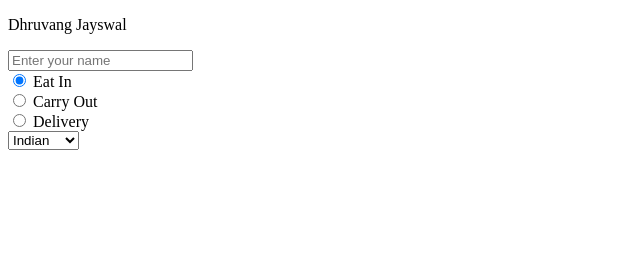
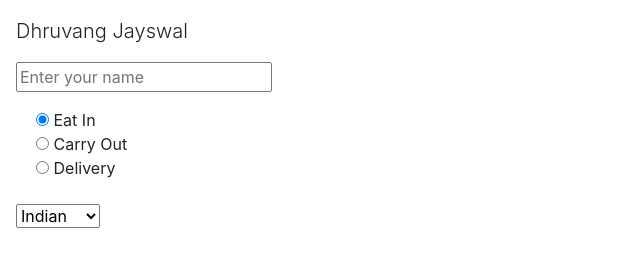
Before and after one commit to DhruJ/it202-activities, a plain HTML site: page homework_3.2.html in a window 1280 px wide. Shown: the whole page, without its empty margins (0-640 px from the left). Drawn offline with nearby package versions, Linux system fonts and the light colour scheme.

Commit message:
homework_3.2

```diff
--- a/homework_3.2.html
+++ b/homework_3.2.html
@@ -1,24 +1,59 @@
 <!DOCTYPE html>
-<html>
+<html lang="en">
 <head>
 <meta charset="UTF-8">
+
+    <link rel="stylesheet" href="https://stackpath.bootstrapcdn.com/bootstrap/4.4.1/css/bootstrap.min.css" integrity="sha384-Vkoo8x4CGsO3+Hhxv8T/Q5PaXtkKtu6ug5TOeNV6gBiFeWPGFN9MuhOf23Q9Ifjh" crossorigin="anonymous">
+    <script src="https://code.jquery.com/jquery-3.4.1.slim.min.js" integrity="sha384-J6qa4849blE2+poT4WnyKhv5vZF5SrPo0iEjwBvKU7imGFAV0wwj1yYfoRSJoZ+n" crossorigin="anonymous"></script>
+    <script src="https://cdn.jsdelivr.net/npm/popper.js@1.16.0/dist/umd/popper.min.js" integrity="sha384-Q6E9RHvbIyZFJoft+2mJbHaEWldlvI9IOYy5n3zV9zzTtmI3UksdQRVvoxMfooAo" crossorigin="anonymous"></script>
+    <script src="https://stackpath.bootstrapcdn.com/bootstrap/4.4.1/js/bootstrap.min.js" integrity="sha384-wfSDF2E50Y2D1uUdj0O3uMBJnjuUD4Ih7YwaYd1iqfktj0Uod8GCExl3Og8ifwB6" crossorigin="anonymous"></script>
+
 <title> homework_2.2 </title>
 </head>
 
-<body>
-    <p>Dhruvang Jayswal</p>
-    <from id="orderOptions">
-        <input type="text" placeholder="Enter your name"> <br>
-        <input type="radio" name="whereEating" value="Eat In" checked> Eat In <br>
-        <input type="radio" name="whereEating" value="Carry Out"> Carry Out <br>
-        <input type="radio" name="whereEating" value="Delivery"> Delivery <br>
+<body style="margin: 1rem">
+    <p class="lead"> Dhruvang Jayswal </p>
+    <form id="orderOptions">
 
-        <select>
-          <option id = "foodType" value="Indian"> Indian </option>
-          <option id = "foodType" value="Italian"> Italian </option>
-          <option id = "foodType" value="Chinese"> Chinese </option>
-        </select>
-    </from>
+        <div class="form-group">
+            <input type="text" placeholder="Enter your name">
+            <br>
+        </div>
+
+        <div class="form-check">
+            <input type="radio" name="whereEating" value="Eat In" id="defaultCheck1" checked>
+            <label class="form-check-label" for="defaultCheck1">
+                Eat In
+            </label>
+            <br>
+        </div>
+
+        <div class="form-check">
+            <input type="radio" name="whereEating" value="Eat In" id="defaultCheck2">
+            <label class="form-check-label" for="defaultCheck1">
+                Carry Out
+            </label>
+            <br>
+        </div>
+
+        <div class="form-check">
+            <input type="radio" name="whereEating" value="Eat In" id="defaultCheck3">
+            <label class="form-check-label" for="defaultCheck1">
+                Delivery
+            </label>
+            <br><br>
+        </div>
+
+
+        <div class="form-group">
+            <select>
+                  <option id = "foodType1" value="Indian"> Indian </option>
+                  <option id = "foodType2" value="Italian"> Italian </option>
+                  <option id = "foodType3" value="Chinese"> Chinese </option>
+            </select>
+        </div>
+
+    </form>
 </body>
 
 </html>
```
